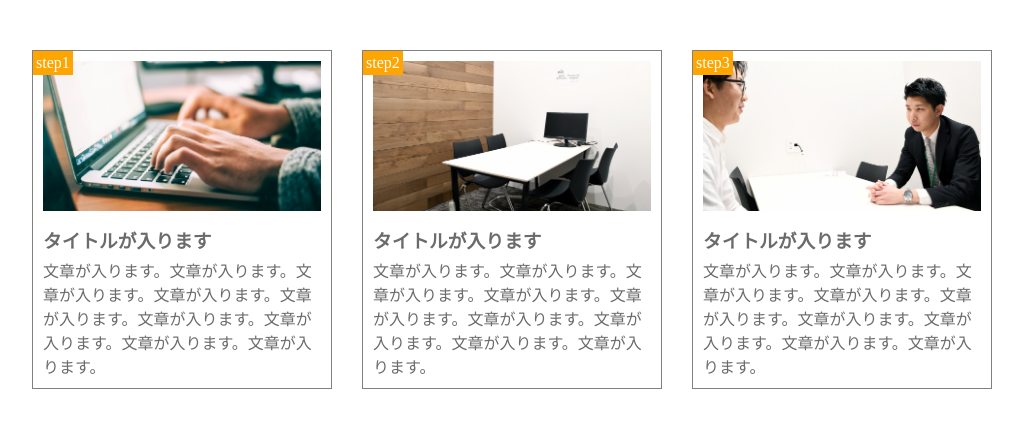
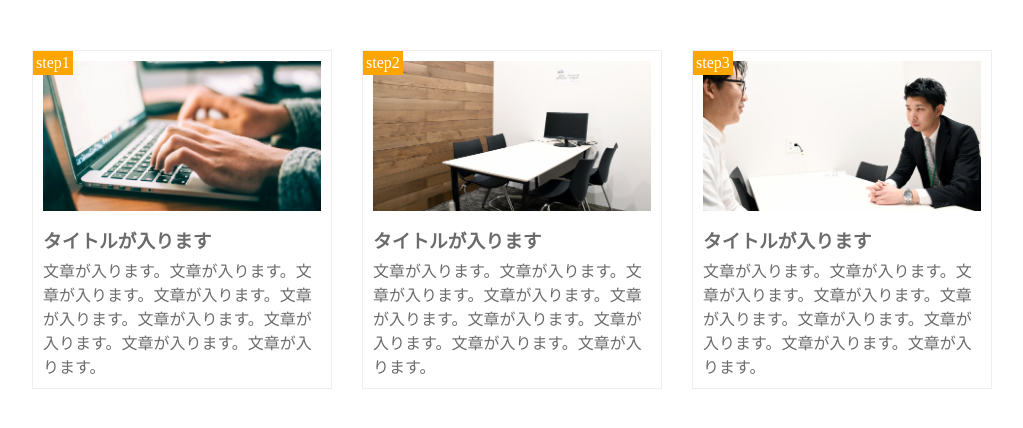
Before and after one commit to k-iwashita/WebCamp-HTML, a plain HTML site: page ex9.html in a window 1280 px wide. Shown: the whole page, without its empty margins (128-1151 px from the left). Drawn offline with Linux system fonts and the light colour scheme.

Commit message:
課題の修正

```diff
--- a/ex9.css
+++ b/ex9.css
@@ -18,7 +18,7 @@ main {
   width: 300px;
   float: left;
   padding: 10px;
-  border: solid 1px gray;
+  border: 1px solid #eee;
   margin-right: 30px;
   position: relative;
 }
```
